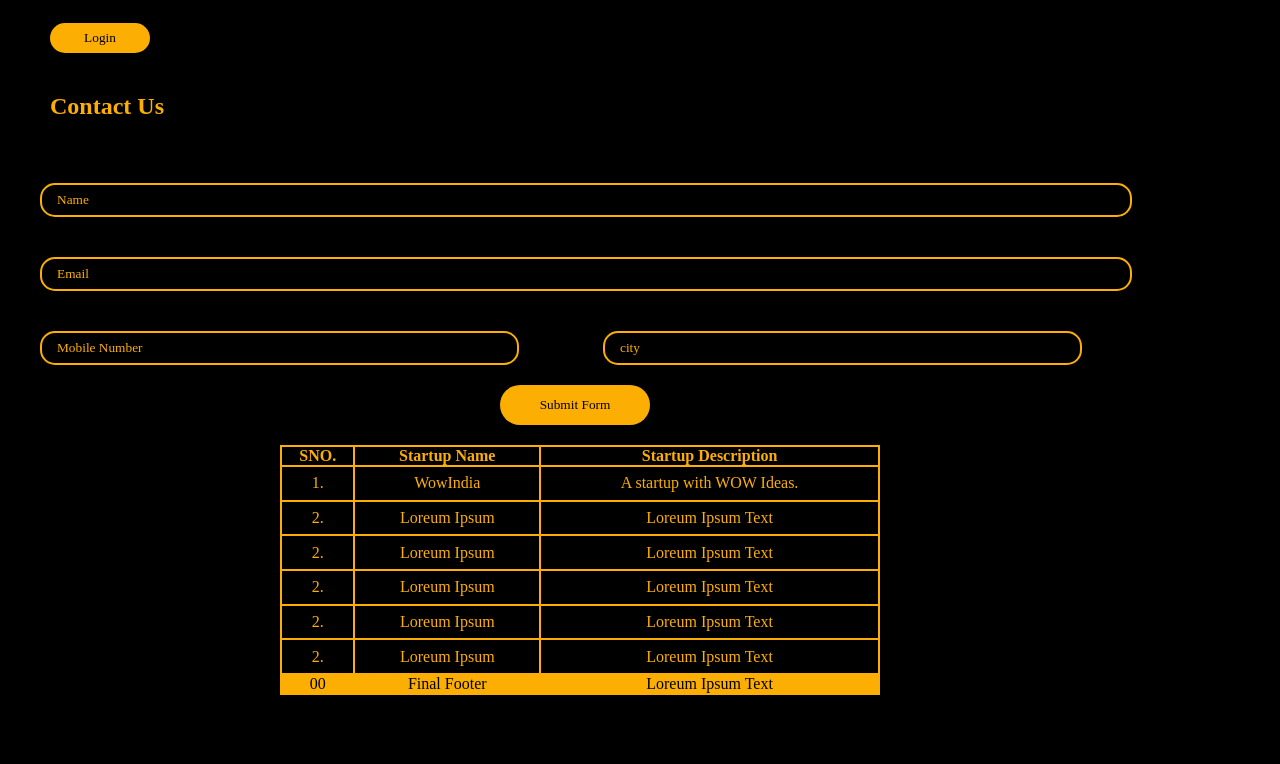
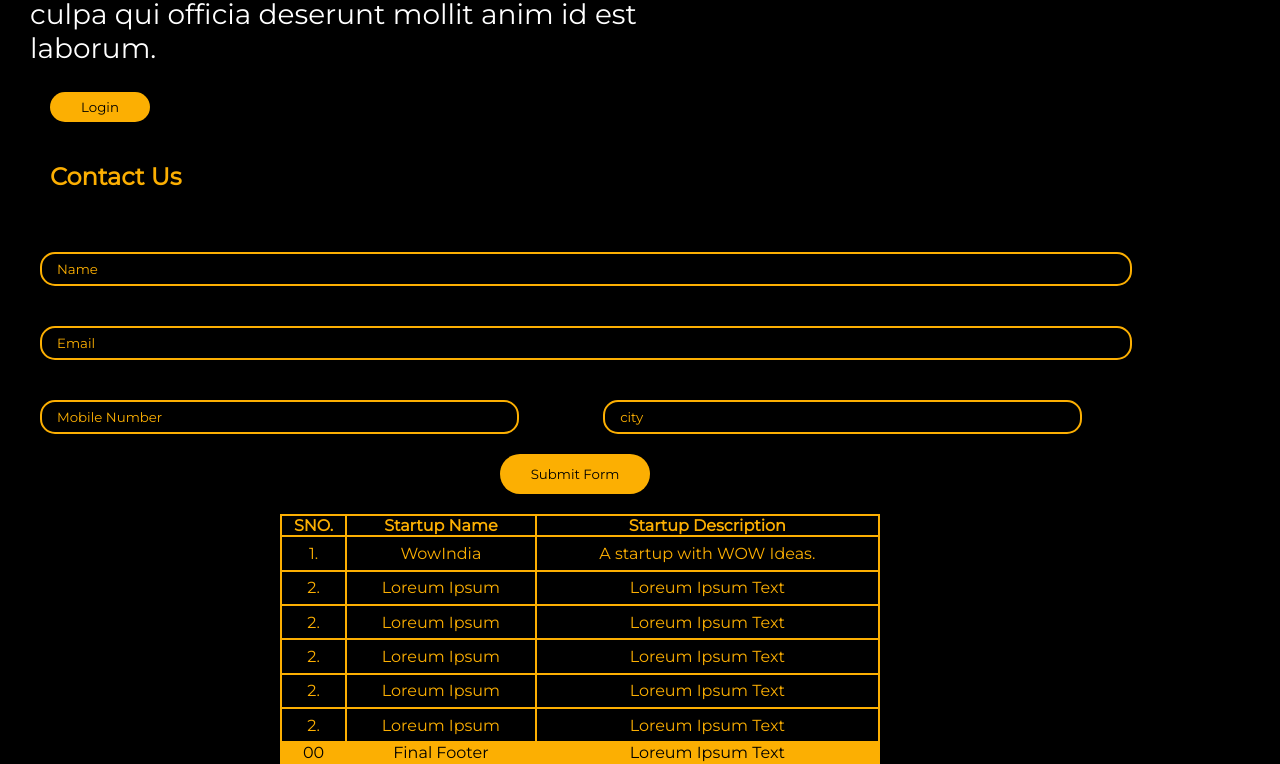
Before and after one commit to sandip9851/frontend-test2, a plain HTML site: page index.html in a window 1280 px wide. Shown: the part 548-1312 px from the top of the page. Drawn offline with Linux system fonts and the light colour scheme.

Commit message:
upadated font style

```diff
--- a/style.css
+++ b/style.css
@@ -1,7 +1,8 @@
+@import url('https://fonts.googleapis.com/css?family=Montserrat');
 *{
   margin: 0;
   padding: 0;
-  font-family:Montserrat;
+  font-family:"Montserrat";
 }
 body{
   background-color: #000000;
```
